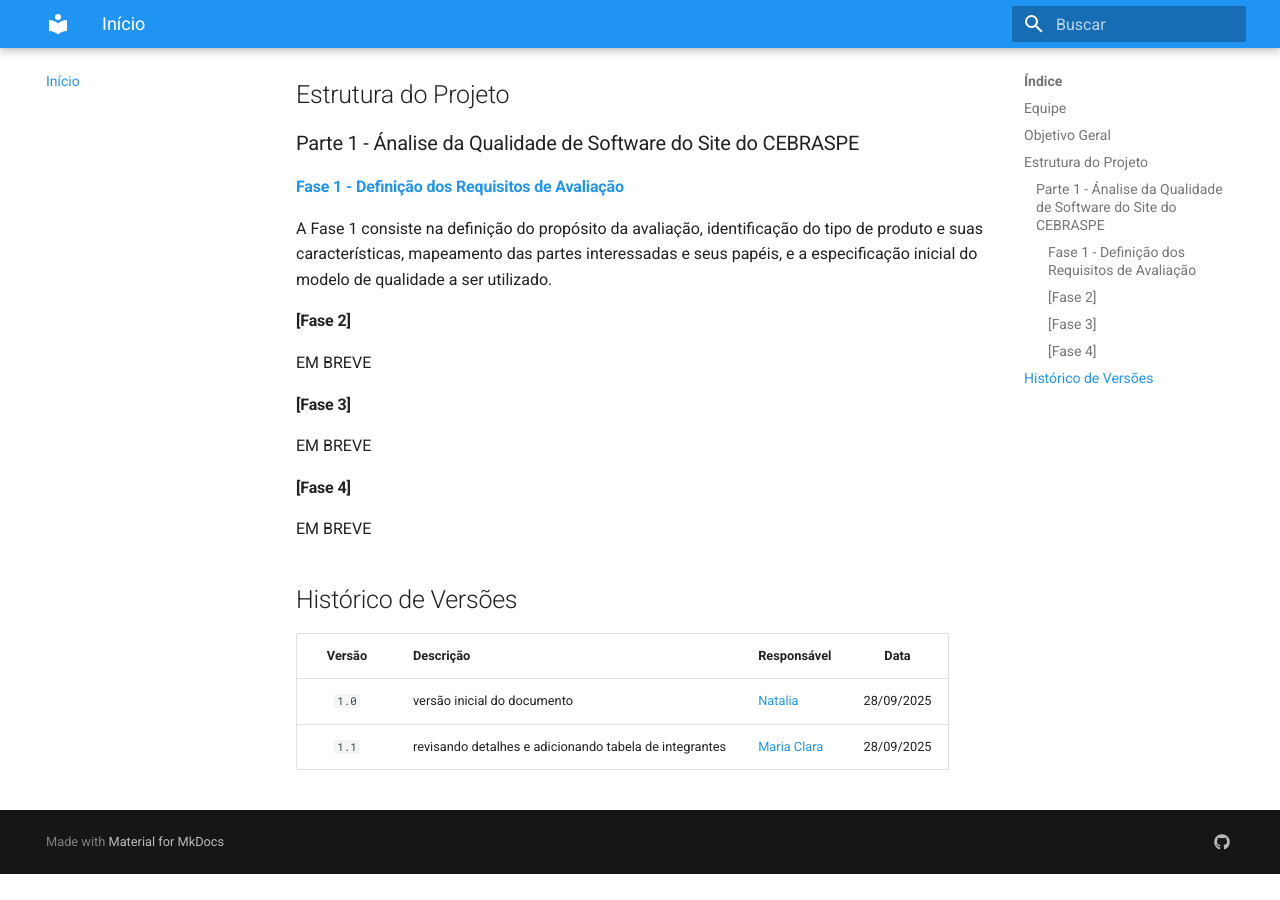
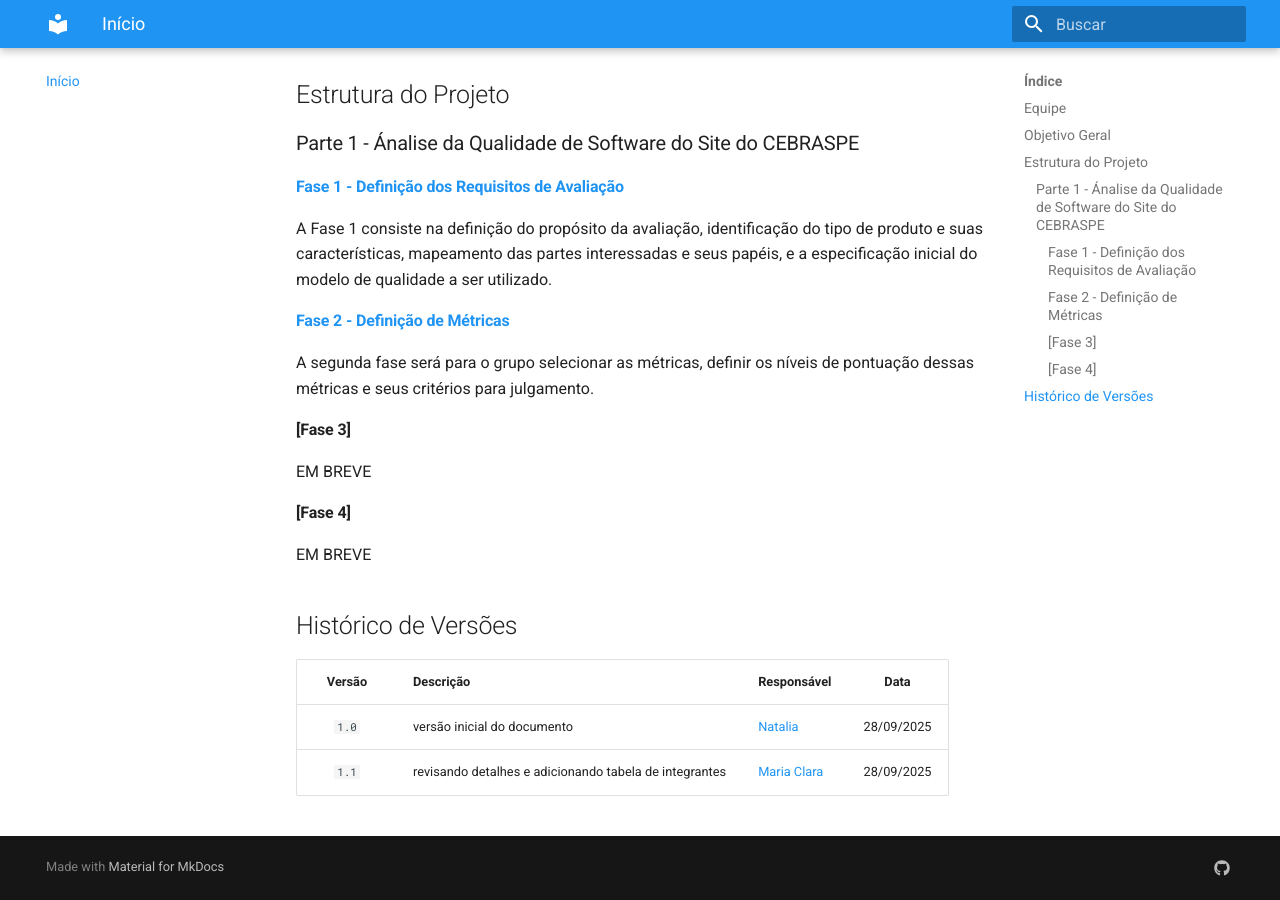
Before and after one commit to FCTE-Qualidade-de-Software-1/2025-2_T02_FRANCES-ALLEN, an MkDocs documentation site: the page built from docs/index.md, in a window 1280 px wide and 900 px high, scrolled down 871 px. Built offline with MkDocs 1.6.1 and Material for MkDocs 9.7.7, drawn with Linux system fonts in a browser that asks for light colours; before the commit the page ends 1745 px from its top, so only the background shows below that.

Commit message:
add: 'fase2' link file and description

```diff
--- a/docs/index.md
+++ b/docs/index.md
@@ -61,8 +61,9 @@
 
  A Fase 1 consiste na definição do propósito da avaliação, identificação do tipo de produto e suas características, mapeamento das partes interessadas e seus papéis, e a especificação inicial do modelo de qualidade a ser utilizado.
 
-#### [Fase 2]
-EM BREVE
+#### [Fase 2 - Definição de Métricas](./fase2.md)
+
+A segunda fase será para o grupo selecionar as métricas, definir os níveis de pontuação dessas métricas e seus critérios para julgamento.
 
 #### [Fase 3]
 EM BREVE
```
